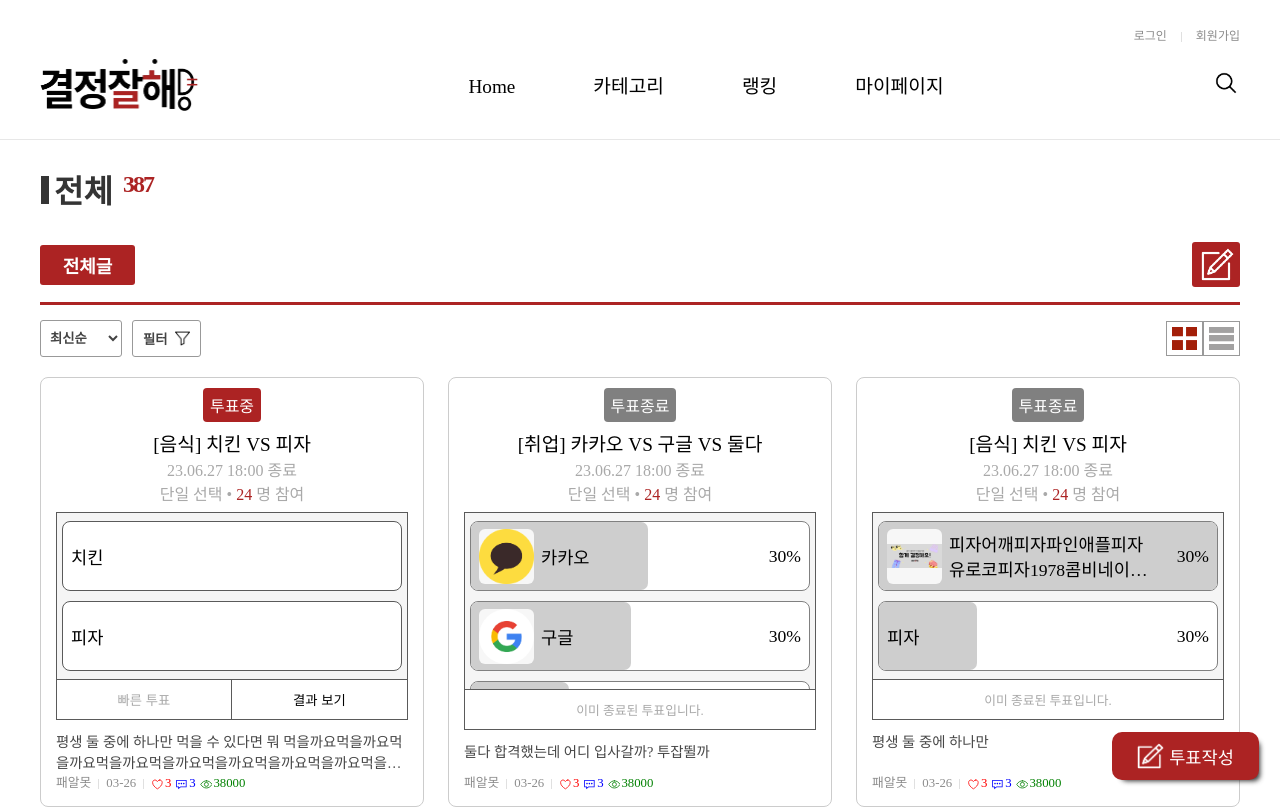
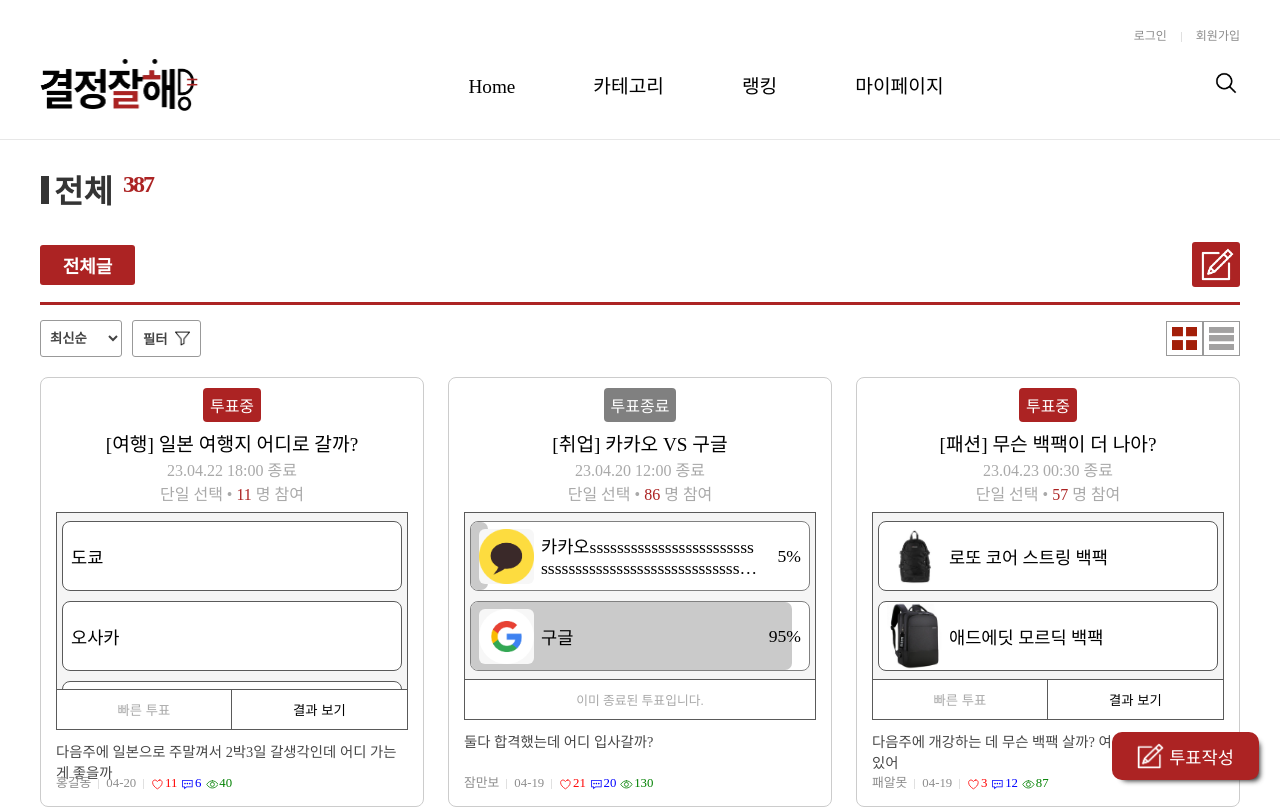
Before and after one commit to tgy1201/OutDecision_Client, a React (Create React App) app: page /board/all in a window 1280 px wide. Shown: the top 809 px of the page. Built offline with nearby package versions, Linux system fonts and the light colour scheme.

Commit message:
대시보드 게시판 수정

```diff
--- a/public/assets/data/posts.json
+++ b/public/assets/data/posts.json
@@ -3,71 +3,82 @@
         {
             "id" : 1,
             "state" : "투표중",
-            "category" : "음식",
-            "title" : "치킨 VS 피자",
+            "category" : "여행",
+            "title" : "일본 여행지 어디로 갈까?",
             "option" : {
                 "1번" : {
                     "img" : "",
-                    "text" : "치킨"
+                    "text" : "도쿄"
                 },
                 "2번" : {
                     "img" : "",
-                    "text" : "피자"
+                    "text" : "오사카"
+                },
+                "3번" : {
+                    "img" : "",
+                    "text" : "후쿠오카"
                 }
+
             },
-            "content" : "평생 둘 중에 하나만 먹을 수 있다면 뭐 먹을까요먹을까요먹을까요먹을까요먹을까요먹을까요먹을까요먹을까요먹을까요",
-            "user" : "패알못",
-            "date" : "03-26",
-            "like" : 3,
-            "view" : 24
+            "content" : "다음주에 일본으로 주말껴서 2박3일 갈생각인데 어디 가는게 좋을까",
+            "user" : "홍길동",
+            "date" : "04-20",
+            "like" : 11,
+            "view" : 40,
+            "comment" : 6,
+            "deadline" : "23.04.22 18:00",
+            "votes" : 11
         },
         {
             "id" : 2,
             "state" : "투표종료",
             "category" : "취업",
-            "title" : "카카오 VS 구글 VS 둘다",
+            "title" : "카카오 VS 구글",
             "option" : {
                 "1번" : {
                     "img" : "/assets/images/kakao.png",
-                    "text" : "카카오"
+                    "text" : "카카오ssssssssssssssssssssssssssssssssssssssssssssssssssssssssssssssssssssss" ,
+                    "percent" : 5
                 },
                 "2번" : {
                     "img" : "/assets/images/google.png",
-                    "text" : "구글"
-                }
-                ,
-                "3번" : {
-                    "img" : "",
-                    "text" : "둘다"
+                    "text" : "구글" ,
+                    "percent" : 95
                 }
             },
-            "content" : "둘다 합격했는데 어디 입사갈까? 투잡뛸까",
-            "user" : "패알못",
-            "date" : "03-26",
-            "like" : 3,
-            "view" : 24
+            "content" : "둘다 합격했는데 어디 입사갈까?",
+            "user" : "잠만보",
+            "date" : "04-19",
+            "like" : 21,
+            "view" : 130,
+            "comment" : 20,
+            "deadline" : "23.04.20 12:00",
+            "votes" : 86
         }
         ,
         {
             "id" : 3,
-            "state" : "투표종료",
-            "category" : "음식",
-            "title" : "치킨 VS 피자",
+            "state" : "투표중",
+            "category" : "패션",
+            "title" : "무슨 백팩이 더 나아?",
             "option" : {
                 "1번" : {
-                    "img" : "/assets/images/banner_1.png",
-                    "text" : "피자어깨피자파인애플피자유로코피자1978콤비네이션피자블랙슈림프피자"
+                    "img" : "/assets/images/bag1.png",
+                    "text" : "로또 코어 스트링 백팩"
                 },
                 "2번" : {
-                    "img" : "",
-                    "text" : "피자"
+                    "img" : "/assets/images/bag2.png",
+                    "text" : "애드에딧 모르딕 백팩"
                 }
             },
-            "content" : "평생 둘 중에 하나만",
+            "content" : "다음주에 개강하는 데 무슨 백팩 살까? 여유 자금 4만원 정도 있어",
             "user" : "패알못",
-            "date" : "03-26",
+            "date" : "04-19",
             "like" : 3,
-            "view" : 24
+            "view" : 87,
+            "comment" : 12,
+            "deadline" : "23.04.23 00:30",
+            "votes" : 57
         }
         ,
         {
--- a/src/component/category/Category.js
+++ b/src/component/category/Category.js
@@ -5,7 +5,7 @@ import { Link } from "react-router-dom";
 //import { TbCategoryFilled } from "react-icons/tb"; // 전체
 import { BsFire } from "react-icons/bs"; // HOT
 import { MdFastfood } from "react-icons/md"; // 음식
-import { FaShirt } from "react-icons/fa6";
+import { FaShirt } from "react-icons/fa6"; //패션
 import { ImAirplane } from "react-icons/im"; // 여행
 import { MdWorkHistory } from "react-icons/md"; //취업
 import { IoGameController } from "react-icons/io5"; //취미
@@ -23,7 +23,7 @@ function Category () {
             </div>
             <div className={styles.category_wrap}>
                 <Link to="/board/food" >
-                <span><MdFastfood className={styles.icon}/></span>
+                    <span><MdFastfood className={styles.icon}/></span>
                     <span>음식</span>
                 </Link>
             </div>
--- a/src/component/postCard/PostCard.js
+++ b/src/component/postCard/PostCard.js
@@ -15,8 +15,8 @@ function PostCard({post}) {
             </section>
             <section className={styles.title_wrap}>
                 <p>[{post.category}] {post.title}</p>
-                <div>23.06.27 18:00 종료</div>
-                <div>단일 선택 • <span style={{color: "#ac2323"}}>24</span> 명 참여</div>
+                <div>{post.deadline} 종료</div>
+                <div>단일 선택 • <span style={{color: "#ac2323"}}>{post.votes}</span> 명 참여</div>
             </section>
             <section className={styles.vote_wrap}>
                 <table className={styles.vote_table}>
@@ -24,7 +24,7 @@ function PostCard({post}) {
                     {Object.values(post.option).map((option, idx)=>
                         <tr key={idx}>
                             {isOpenResult || post.state==="투표종료" || post.voted ?
-                                <td style={{border: "1px solid gray"}}><div className={styles.result_wrap}>{option.img !== '' && <div className={styles.option_img}><img src={option.img} alt="옵션" /></div>} <p>{option.text}</p></div><span className={styles.percent}>30%</span></td>
+                                <td style={{border: "1px solid gray"}}><div className={styles.result_wrap} style={{width: `${option.percent}%`}}>{option.img !== '' && <div className={styles.option_img}><img src={option.img} alt="옵션" /></div>} </div><p className={option.img? `${styles.text}`: `${styles.text2}`}>{option.text}</p><span className={styles.percent}>{option.percent}%</span></td>
                             :   <td><div className={styles.option_wrap} >{option.img !== '' && <div className={styles.option_img}><img src={option.img} alt="옵션" /> </div>} <p>{option.text}</p></div></td>
                             }
                         </tr>
@@ -52,8 +52,8 @@ function PostCard({post}) {
                     <li>{post.user}</li>
                     <li>{post.date}</li>
                     <li><IoHeartOutline style={{verticalAlign: "middle", marginRight: "1px"}}/>{post.like}</li>
-                    <li><LiaCommentDotsSolid style={{verticalAlign: "middle", marginRight: "1px"}}/>3</li>
-                    <li><IoEyeOutline style={{verticalAlign: "middle", marginRight: "1px"}}/>38000</li>
+                    <li><LiaCommentDotsSolid style={{verticalAlign: "middle", marginRight: "1px"}}/>{post.comment}</li>
+                    <li><IoEyeOutline style={{verticalAlign: "middle", marginRight: "1px"}}/>{post.view}</li>
                 </ul>
             </section>
         </>
--- a/src/component/postCard/postCard.module.css
+++ b/src/component/postCard/postCard.module.css
@@ -149,11 +149,26 @@
         height: 100%;
         padding: 8px;
         border-radius: 7px;
-        background-color: #cecece;
+        background-color: #cacaca;
+    }
+/*text: 이미지 있는 옵션, text2 : 이미지 없는 옵션*/
+    .text {
+        position: absolute;
+        left: 70px;
+        width: calc(100% - 120px);
+        text-overflow: ellipsis;
+        overflow: hidden;
+        word-break: break-all;
+
+        display: -webkit-box;
+        -webkit-line-clamp: 2;
+        -webkit-box-orient: vertical;
     }
 
-    .result_wrap > p {
-        margin-right: 50px;
+    .text2 {
+        position: absolute;
+        left: 10px;
+        width: calc(100% - 60px);
         text-overflow: ellipsis;
         overflow: hidden;
         word-break: break-all;
@@ -331,8 +346,23 @@
         background-color: #cecece;
     }
 
-    .result_wrap > p {
-        margin-right: 50px;
+    .text {
+        position: absolute;
+        left: 70px;
+        width: calc(100% - 120px);
+        text-overflow: ellipsis;
+        overflow: hidden;
+        word-break: break-all;
+
+        display: -webkit-box;
+        -webkit-line-clamp: 2;
+        -webkit-box-orient: vertical;
+    }
+
+    .text2 {
+        position: absolute;
+        left: 10px;
+        width: calc(100% - 60px);
         text-overflow: ellipsis;
         overflow: hidden;
         word-break: break-all;
--- a/src/component/postList/PostList.js
+++ b/src/component/postList/PostList.js
@@ -23,7 +23,7 @@ function PostList ({post}) {
                         {Object.values(post.option).map((option)=>
                             <td>
                                 {isOpenResult || post.state==="투표종료" || post.voted ?
-                                <div className={styles.result_wrap}>{option.img !== '' && <div className={styles.option_img}><img src={option.img} alt="옵션" /></div>} <div className={styles.result_percent_wrap}><p className={option.img ? `${styles.imgText}` : `${styles.text}`}>{option.text}</p><span className={styles.percent}>30%</span></div><div className={styles.result} style={{height: `${option.percent}%`}}/></div>
+                                <div className={styles.result_wrap}>{option.img !== '' && <div className={styles.option_img}><img src={option.img} alt="옵션" /></div>} <div className={styles.result_percent_wrap}><p className={option.img ? `${styles.imgText}` : `${styles.text}`}>{option.text}</p><span className={styles.percent}>{option.percent}%</span></div><div className={styles.result} style={{height: `${option.percent}%`}}/></div>
                                 :<div className={styles.option_wrap} >{option.img !== '' && <div className={styles.option_img}><img src={option.img} alt="옵션" /> </div>} <p className={option.img ? `${styles.imgText}` : `${styles.text}`}>{option.text}</p></div>
                                 }
                             </td>
--- a/src/pages/write/Write.js
+++ b/src/pages/write/Write.js
@@ -11,6 +11,13 @@ import { GoPlus } from "react-icons/go";
 import { LuImagePlus } from "react-icons/lu";
 import { ImCancelCircle } from "react-icons/im";
 
+import { MdFastfood } from "react-icons/md"; // 음식
+import { FaShirt } from "react-icons/fa6"; //패션
+import { ImAirplane } from "react-icons/im"; // 여행
+import { MdWorkHistory } from "react-icons/md"; //취업
+import { IoGameController } from "react-icons/io5"; //취미
+import { MdFavorite } from "react-icons/md"; // 연애
+import { CgMoreO } from "react-icons/cg"; //etc
 
 function Write () {
     const isMobile = useMediaQuery({
@@ -31,6 +38,7 @@ function Write () {
 
     const [isToggleChecked, setIsToggleChecked] = useState(false);
     const [selectedGender, setSelectedGender] = useState('');
+    const [selectedCategory, setSelectedCategory] = useState('');
 
     const handleHoursChange = (newValue) => {
 
@@ -75,6 +83,10 @@ function Write () {
     const handleGenderChange = (event) => {
         setSelectedGender(event.target.value);
     };
+
+    const handleCategoryChange = (value) => {
+        setSelectedCategory(value);
+    }
 
     const handleTextUpload = (e, optionIdx) => {
         const optionValue = e.target.value;
@@ -130,16 +142,36 @@ function Write () {
                             <td>
                                 <div className={styles.mobile_category}>
                                     {isMobile && <span>카테고리</span>}
-                                    <select className={styles.category} defaultValue="">
-                                        <option>--카테고리--</option>
-                                        <option>음식</option>
-                                        <option>패션</option>
-                                        <option>여행</option>
-                                        <option>취업</option>
-                                        <option>취미</option>
-                                        <option>연애</option>
-                                        <option>기타</option>
-                                    </select>
+                                    <div className={styles.category_list}>
+                                        <label onClick={()=>handleCategoryChange('food')} className={selectedCategory==='food'? `${styles.category}`: `${styles.category_none}`}>
+                                            <span><MdFastfood className={styles.icon} /></span>
+                                            <span>음식</span>
+                                        </label>
+                                        <label onClick={()=>handleCategoryChange('fashion')} className={selectedCategory==='fashion'? `${styles.category}`: `${styles.category_none}`}>
+                                            <span><FaShirt className={styles.icon}/></span>
+                                            <span>패션</span>
+                                        </label>
+                                        <label onClick={()=>handleCategoryChange('travel')} className={selectedCategory==='travel'? `${styles.category}`: `${styles.category_none}`}>
+                                            <span><ImAirplane className={styles.icon}/></span>
+                                            <span>여행</span>
+                                        </label>
+                                        <label onClick={()=>handleCategoryChange('job')} className={selectedCategory==='job'? `${styles.category}`: `${styles.category_none}`}>
+                                            <span><MdWorkHistory className={styles.icon}/></span>
+                                            <span>취업</span>
+                                        </label>
+                                        <label onClick={()=>handleCategoryChange('hobby')} className={selectedCategory==='hobby'? `${styles.category}`: `${styles.category_none}`}>
+                                            <span><IoGameController className={styles.icon}/></span>
+                                            <span>취미</span>
+                                        </label>
+                                        <label onClick={()=>handleCategoryChange('love')} className={selectedCategory==='love'? `${styles.category}`: `${styles.category_none}`}>
+                                            <span><MdFavorite className={styles.icon}/></span>
+                                            <span>연애</span>
+                                        </label>
+                                        <label onClick={()=>handleCategoryChange('etc')} className={selectedCategory==='etc'? `${styles.category}`: `${styles.category_none}`}>
+                                            <span><CgMoreO className={styles.icon}/></span>
+                                            <span>기타</span>
+                                        </label>
+                                    </div>
                                 </div>
                             </td>
                         </tr>
--- a/src/pages/write/write.module.css
+++ b/src/pages/write/write.module.css
@@ -29,15 +29,33 @@
         position: relative;
     }
 
+    .category_list {
+        display: flex;
+        justify-content: flex-start;
+        gap: 25px;
+    }
+
+    .category_list label {
+        display: flex;
+        flex-direction: column;
+        justify-content: center;
+        text-align: center;
+        background-color: #ffffff;
+        border-radius: 6px;
+        padding: 7px 10px;
+        cursor: pointer;
+    }
     .category {
-        width: 200px;
-        height: 50px;
-        font-size: 1.2rem;
-        padding: 0px 10px ;
-        background-color: white;
-        border-radius: 4px;
-        border-color: #424242;
+        color: #ac2323;
+        border: 1px solid #ac2323;
+    }
+    .category_none {
+        border: 1px solid #424242;
         color: #424242;
+    }
+
+    .icon {
+        font-size: 2.0rem;
     }
 
     .vote_title {
@@ -168,12 +186,14 @@
         align-items: center;
         justify-items: center;
         margin-left: 15px;
+        color: #424242;
     }
-
+    .delete_btn:hover {
+        color: #ac2323;
+    }
     .delete_icon {
         vertical-align: middle;
         font-size: 1.8rem;
-        color: #ac2323;
     }
 
     .preview {
@@ -209,11 +229,16 @@
     .add_wrap button {
         padding: 10px 25px;
         border-radius: 8px;
-        border: 1px solid #ac2323;
-        color: #ac2323;
+        border: 1px solid #424242;
+        color: #424242;
         font-size: 1.2rem;
         display: flex;
         align-items: center;
+    }
+
+    .add_wrap button:hover {
+        border: 1px solid #ac2323;
+        color: #ac2323;
     }
 }
 
@@ -351,12 +376,14 @@
         align-items: center;
         justify-items: center;
         margin-left: 15px;
+        color: #424242;
     }
-
+    .delete_btn:hover {
+        color: #ac2323;
+    }
     .delete_icon {
         vertical-align: middle;
         font-size: 1.6rem;
-        color: #ac2323;
     }
 
     .preview {
@@ -392,12 +419,17 @@
         padding: 7px 15px;
         width: 100%;
         border-radius: 8px;
-        border: 1px solid #ac2323;
-        color: #ac2323;
+        border: 1px solid #424242;
+        color: #424242;
         font-size: 1.2rem;
         display: flex;
         align-items: center;
         justify-content: center;
+    }
+
+    .add_wrap button:hover {
+        border: 1px solid #ac2323;
+        color: #ac2323;
     }
 
     .mobile_content {
```
Also changed, not shown: public/assets/images/bag1.png (added), public/assets/images/bag2.png (added).
